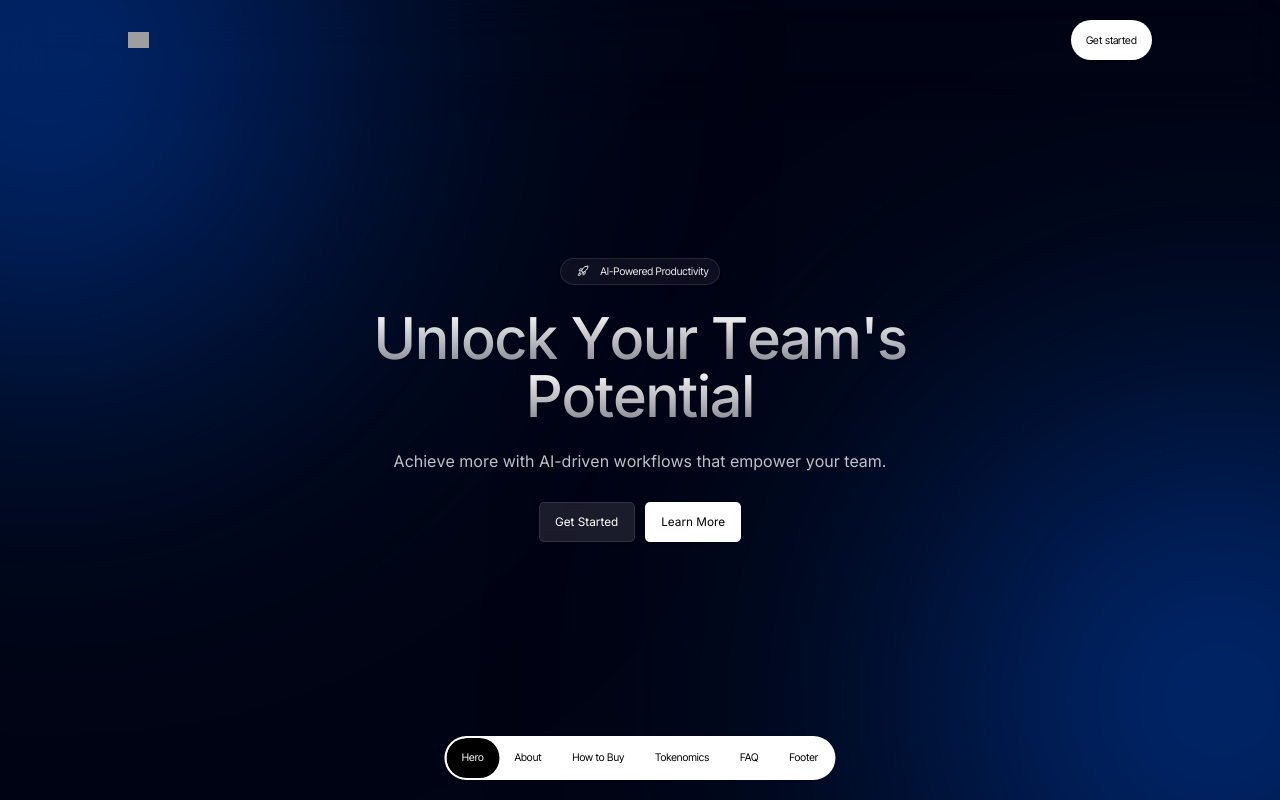
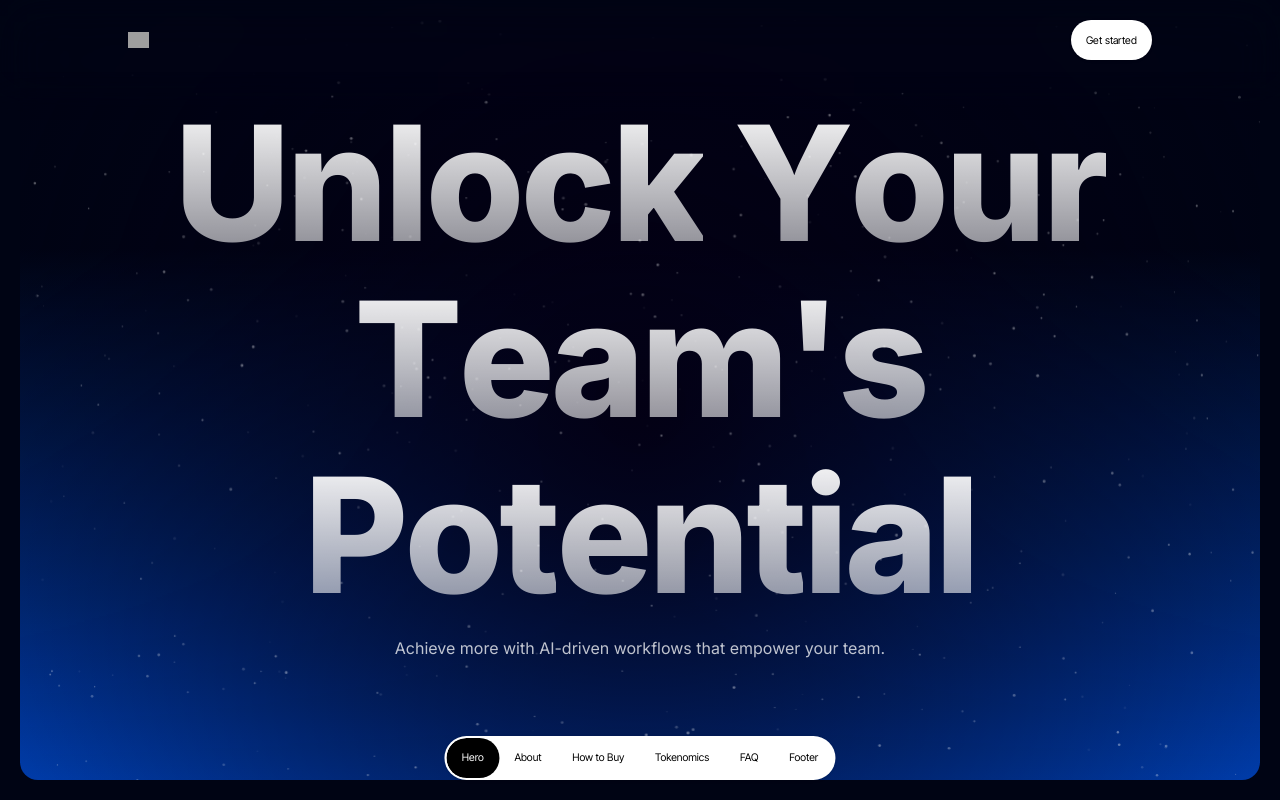
Before and after one commit to vitaleymulikacatchup/06fbf50c-f199-4f3c-9c6d-16b8f290fb91, a Next.js app: page / in a window 1280 px wide. Shown: the top 800 px of the page. Built offline with nearby package versions, Linux system fonts and the light colour scheme; grey boxes are pictures that could not be loaded; a web font is replaced by a local one.

Commit message:
Update project files

```diff
--- a/src/app/page.tsx
+++ b/src/app/page.tsx
@@ -1,7 +1,7 @@
 "use client";
 import { SiteTheme, SiteThemeProvider } from '@/components/sections/ThemeProvider';
 import NavbarLayoutSplitBottom from '@/components/navigation/NavbarLayoutSplitBottom/NavbarLayoutSplitBottom';
-import VoidHero from '@/components/sections/layouts/hero/VoidHero';
+import BillboardHero from '@/components/sections/layouts/hero/BillboardHero';
 import SocialsAbout from '@/components/sections/layouts/about/SocialsAbout';
 import HowToBuy3D from '@/components/sections/layouts/howtobuy/3DHTB';
 import TextGridTokenomics from '@/components/sections/layouts/tokenomics/TextGridTokenomics';
@@ -32,12 +32,9 @@ export default function Home() {
         />
       </div>
       <div id="hero" data-section="hero">
-        <VoidHero
+        <BillboardHero
           title="Unlock Your Team's Potential"
-          description="Achieve more with AI-driven workflows that empower your team."
-          tagLabel="AI-Powered Productivity"
-          primaryButtonText="Get Started"
-          secondaryButtonText="Learn More"
+          subtitle="Achieve more with AI-driven workflows that empower your team."
         />
       </div>
       <div id="about" data-section="about">
```
